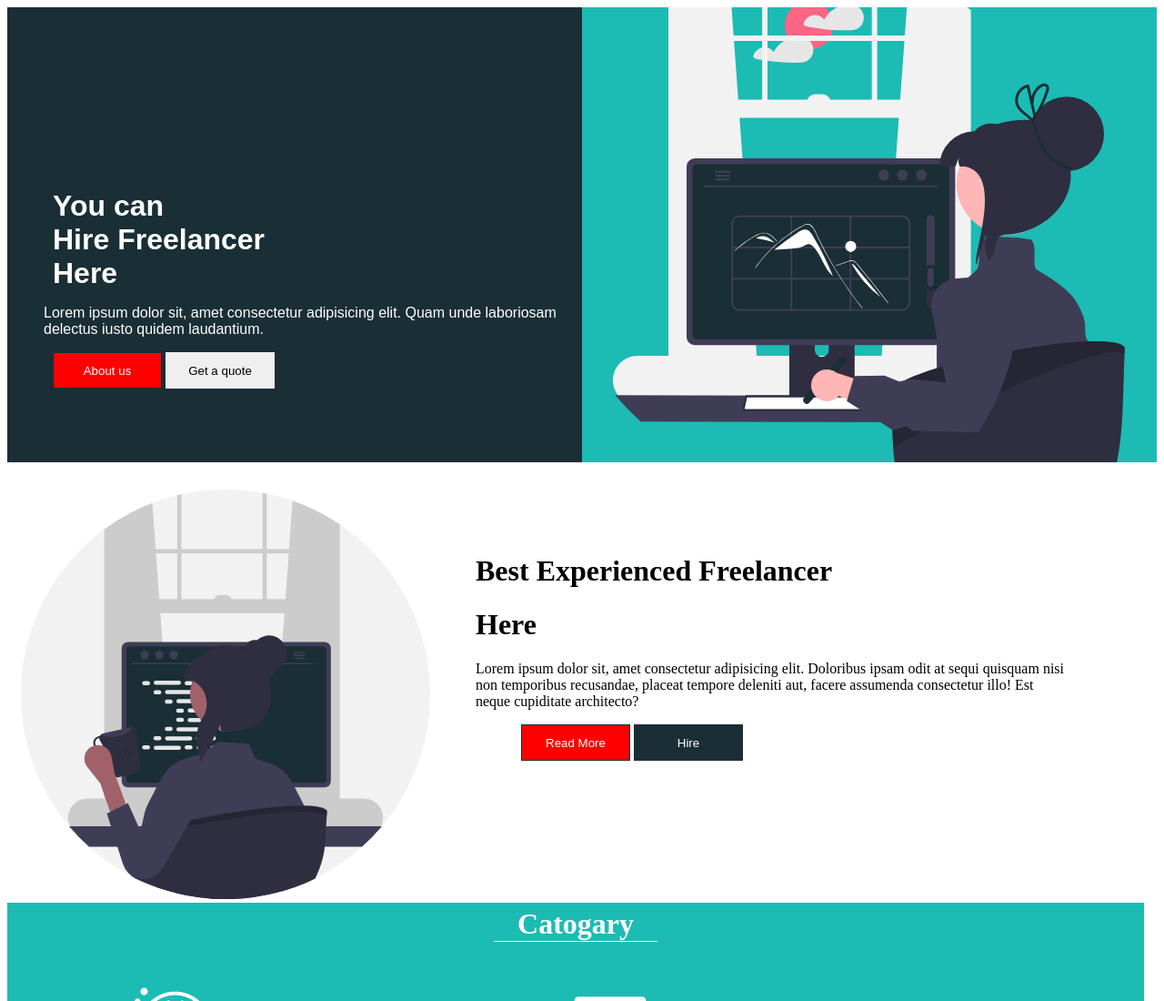
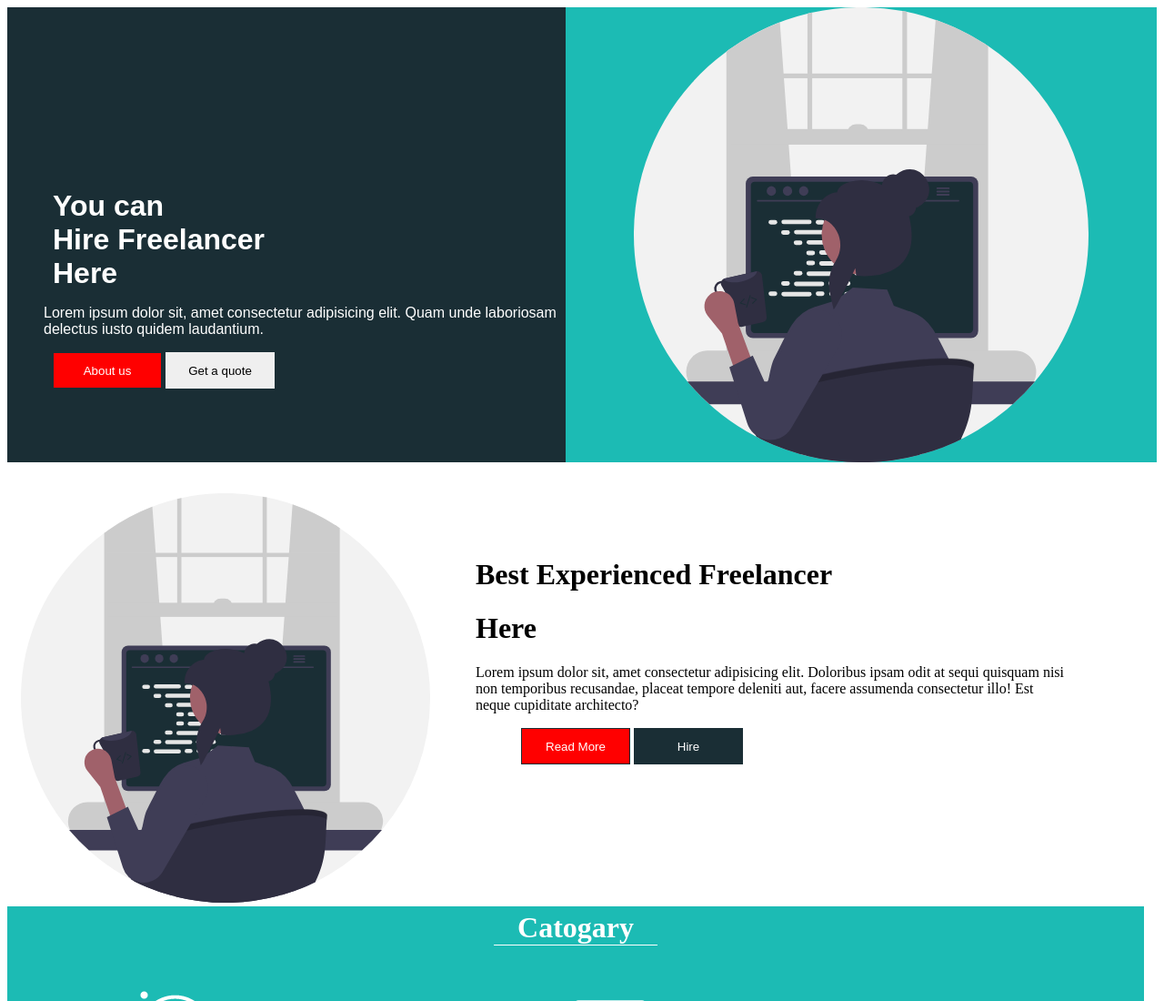
Before and after one commit to ZahraSabaAlibux/project, a plain HTML site: page index.html in a window 1280 px wide. Shown: the top 1100 px of the page at 91% size. Drawn offline with Linux system fonts and the light colour scheme.

Commit message:
Add files via upload

```diff
--- a/index.html
+++ b/index.html
@@ -16,11 +16,11 @@
             border: 2px;
 
         }
-        .two{
+        .two img{
             height: 500px;
-            width: 50%;
+            width: 650px;
             background-color: #1cbbb4;
-    background-image: url(saba\ img.svg);
+    /* background-image: url(saba\ img.svg); */
     background-size: contain;
     background-position: center;
     background-repeat: no-repeat;
@@ -347,7 +347,9 @@ left: 150px;
            <button class="btn2"> Get a quote</button>
 
         </div>
-        <div class="two"></div>
+        <div class="two">
+            <img src="saba img 1.svg" alt="">
+        </div>
     </div>
     <div class="alibux">
         <div class="far">
```
